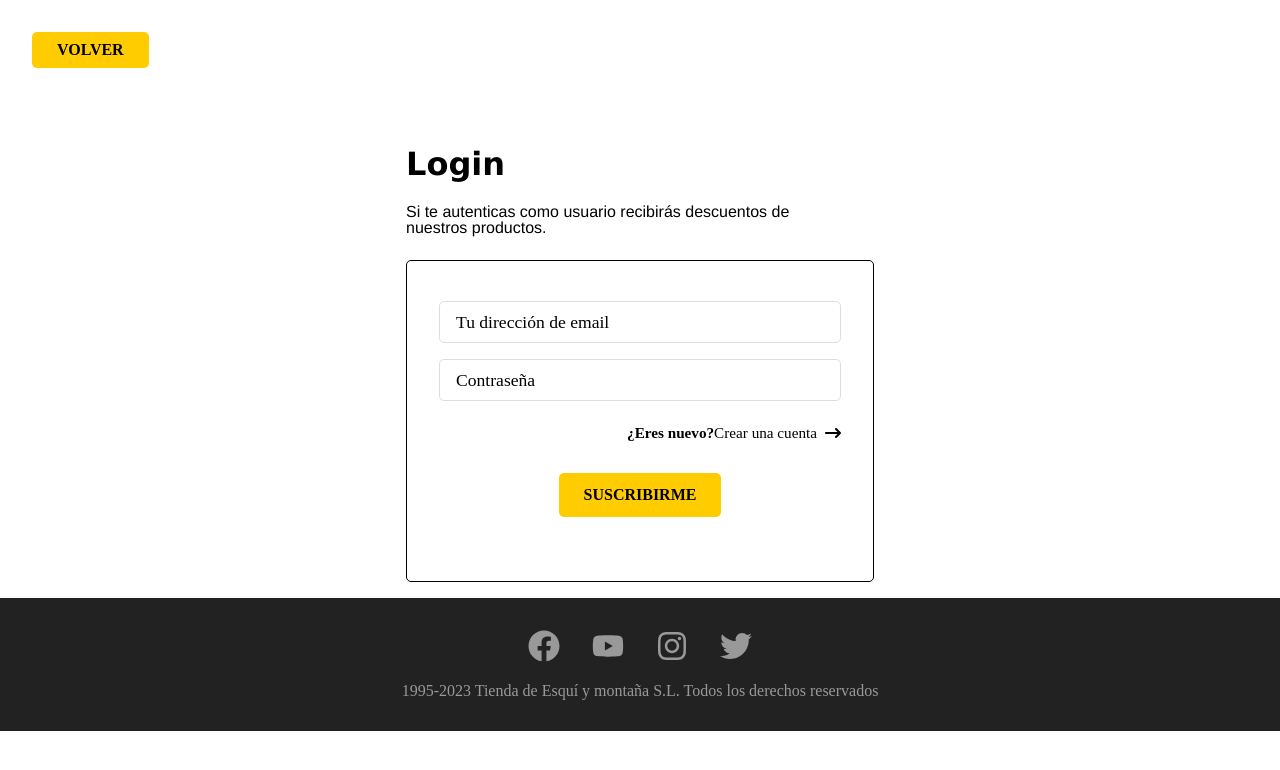
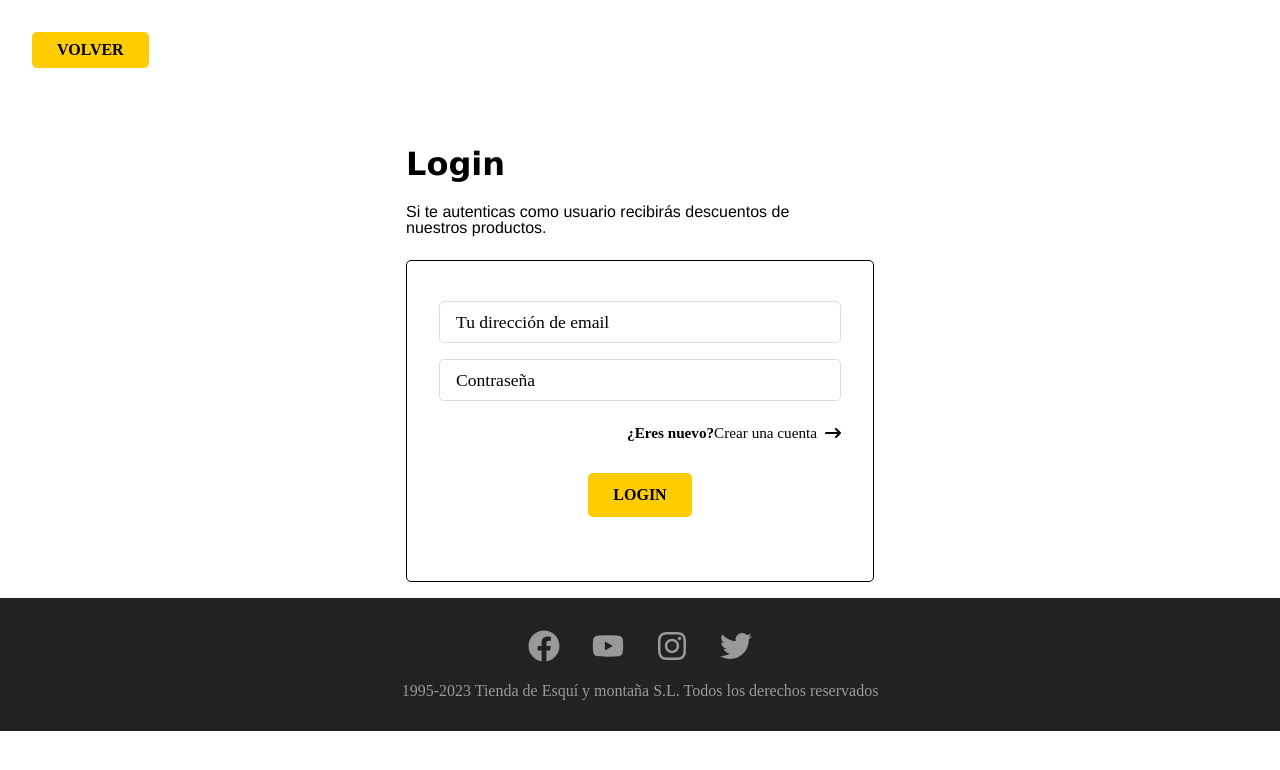
Before and after one commit to javicerezo/tienda-online-v2, a Next.js app: page /user/login in a window 1280 px wide. Shown: the top 770 px of the page. Built offline with nearby package versions, Linux system fonts and the light colour scheme; no server answers.

Commit message:
Cambiar letrero de los botones de login y signup

```diff
--- a/src/components/layout/User/Login/Login.tsx
+++ b/src/components/layout/User/Login/Login.tsx
@@ -134,7 +134,7 @@ export const Login = () => {
                         </Link>
                         <FaArrowRightLong />
                     </div>
-                    <button className="Login-boton Button Button--amarillo" type='submit'>Suscribirme</button>
+                    <button className="Login-boton Button Button--amarillo" type='submit'>Login</button>
 
                     {/* FEEDBACK AL USUARIO */}
                     <div className="Signup-divResponse">
--- a/src/components/layout/User/Signup/Signup.tsx
+++ b/src/components/layout/User/Signup/Signup.tsx
@@ -120,7 +120,7 @@ export const Signup = () => {
                             className="Signup-p"
                             href="/user/login">Volver a login</Link>
                     </div>
-                    <button className="Signup-boton Button Button--amarillo" type='submit'>Suscribirme</button>
+                    <button className="Signup-boton Button Button--amarillo" type='submit'>Sign up</button>
 
                     {/* FEEDBACK AL USUARIO */}
                     <div className="Signup-divResponse">
```
